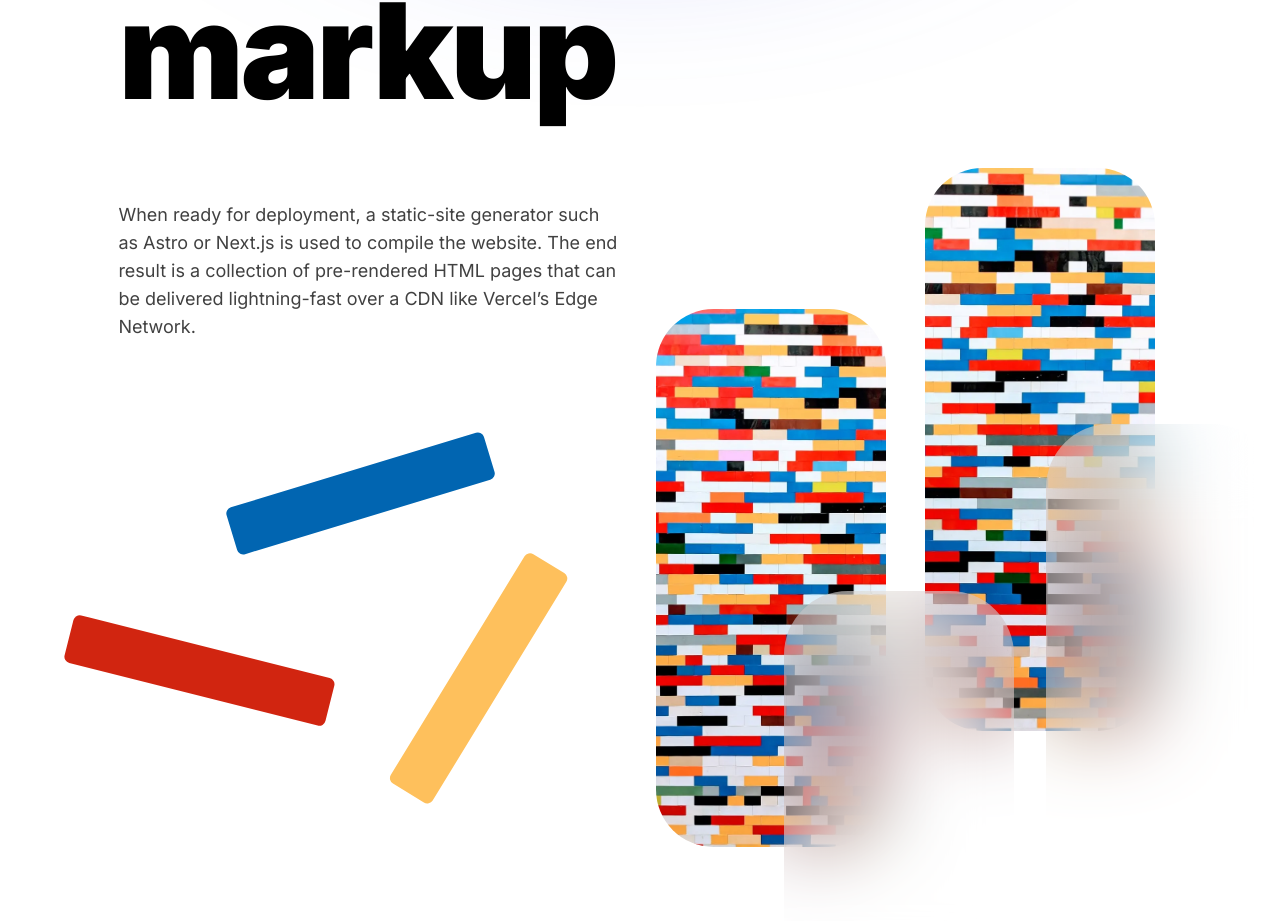
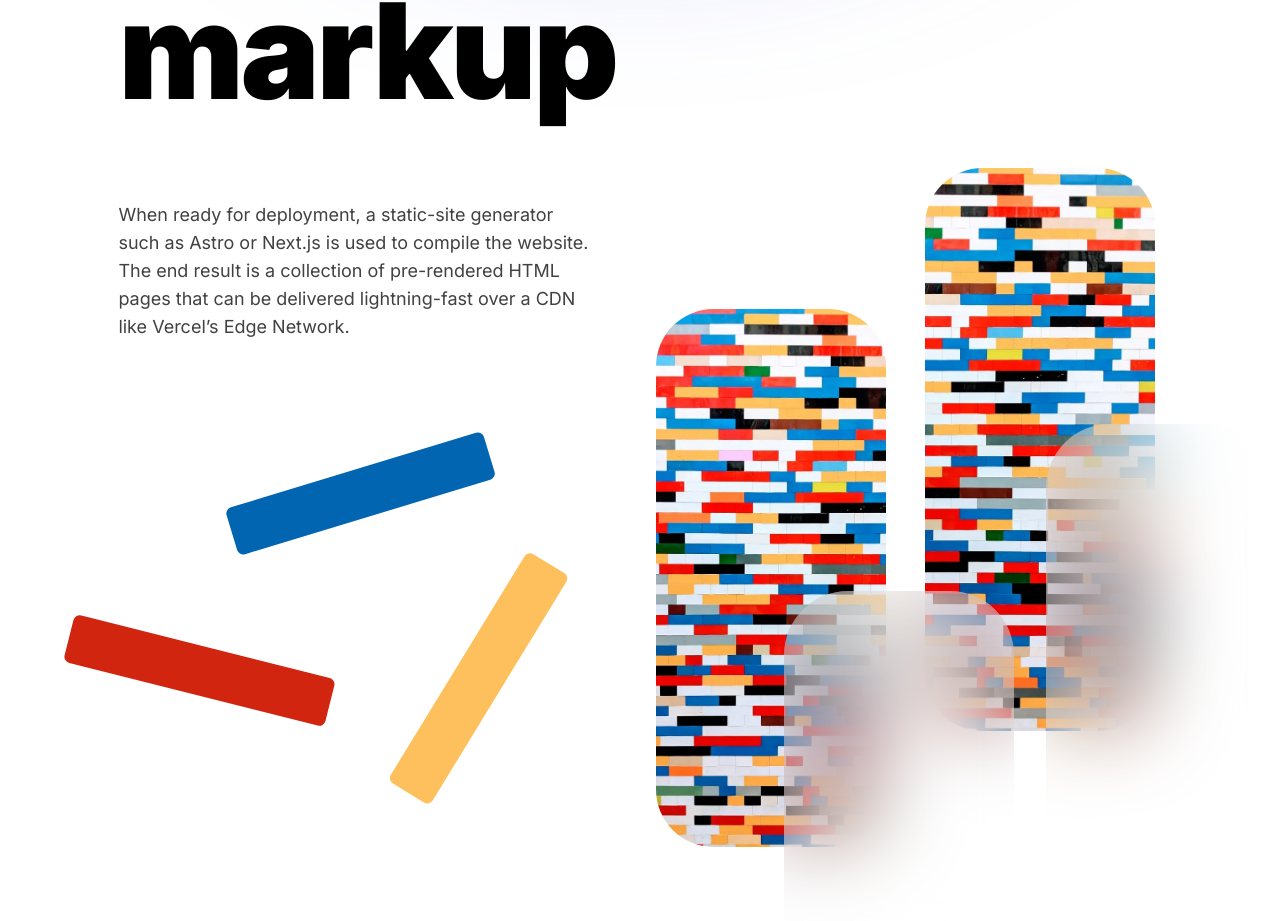
Before and after one commit to B3nten/monogram-test, a Next.js app: page / in a window 1280 px wide. Shown: the part 4972-5893 px from the top of the page. Built offline with nearby package versions, Linux system fonts and the light colour scheme.

Commit message:
Minor tweaks / comments

```diff
--- a/src/modules/index/Markup.tsx
+++ b/src/modules/index/Markup.tsx
@@ -67,7 +67,7 @@ export function Markup() {
 					<div>
 						<p
 							ref={markupText}
-							className="mt-5 max-w-md text-sm text-[#414141] sm:max-w-[549px] sm:text-base md:ml-[8vw] lg:text-lg 2xl:ml-32 2xl:text-2xl"
+							className="mt-5 max-w-md text-sm text-[#414141] sm:max-w-[480px] sm:text-base md:ml-[8vw] lg:text-lg 2xl:ml-32 2xl:text-2xl"
 						>
 							When ready for deployment, a static-site generator such as Astro or Next.js is used to
 							compile the website. The end result is a collection of pre-rendered HTML pages that
```
